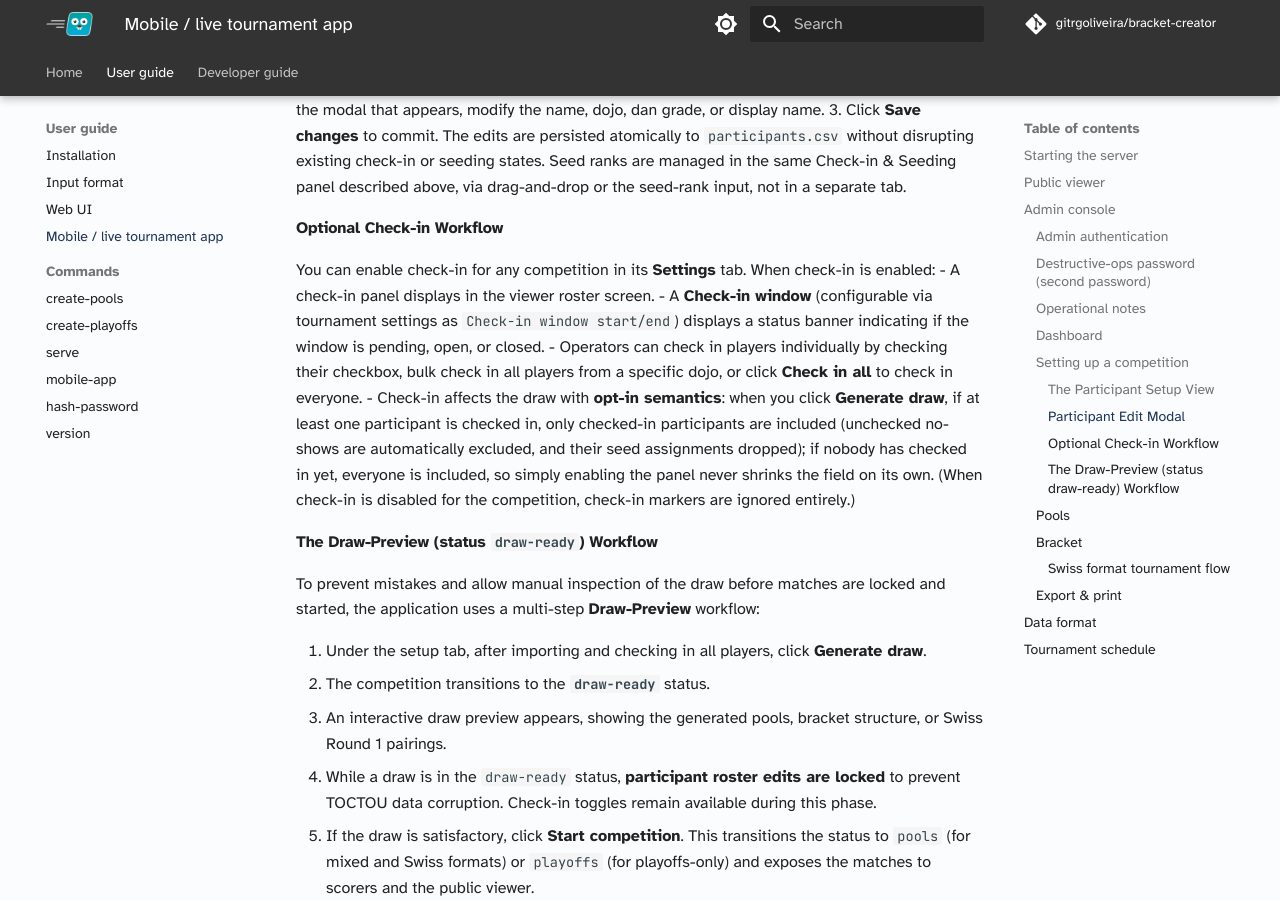
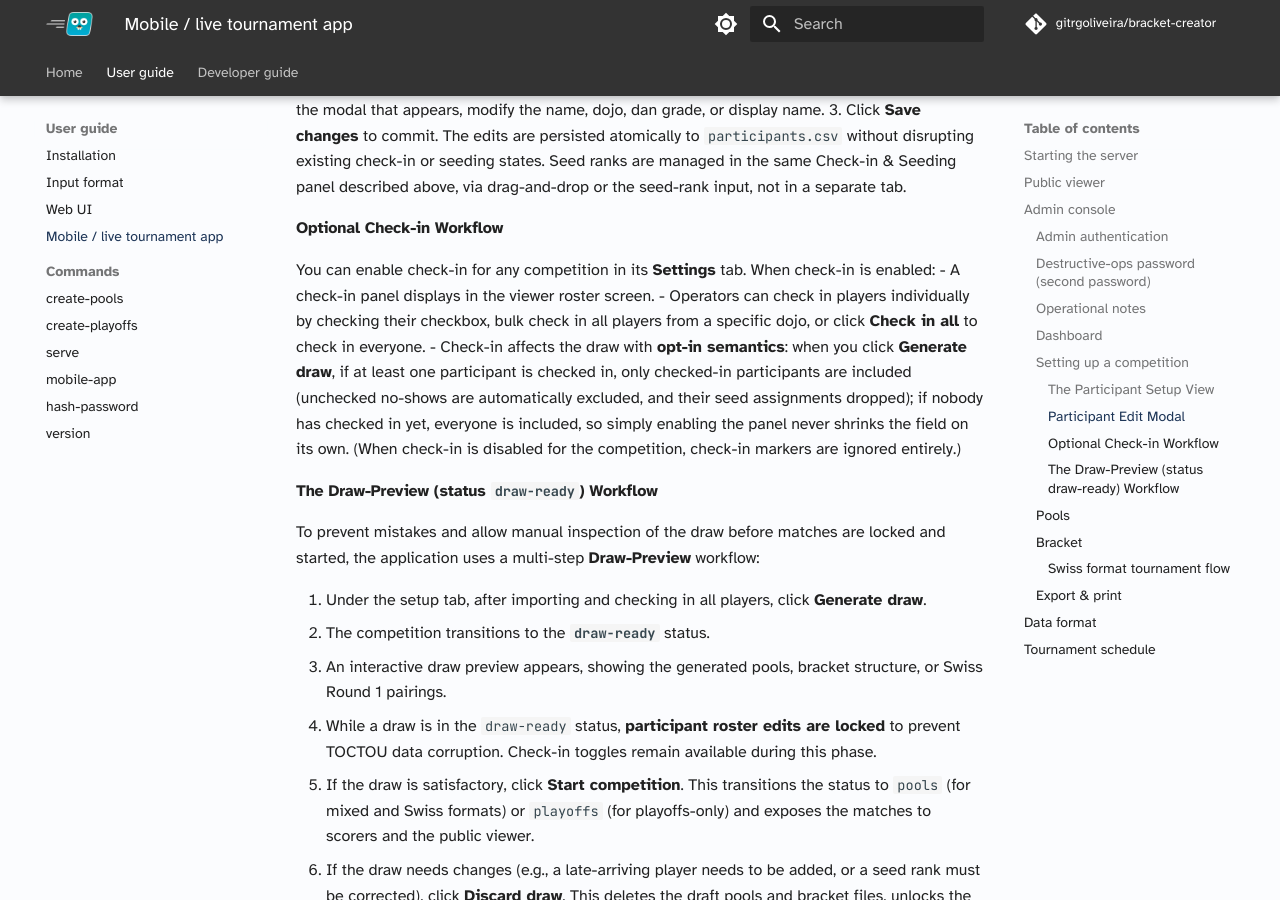
Before and after one commit to gitrgoliveira/bracket-creator, an MkDocs documentation site: the page built from docs/user-guide/mobile-app.md, in a window 1280 px wide and 900 px high, scrolled down 4813 px. Built offline with MkDocs 1.6.1 and Material for MkDocs 9.7.7, drawn with Linux system fonts in a browser that asks for light colours; comment, search, counter and statistics services are not loaded.

Commit message:
docs: document self-run auth bypass; remove phantom check-in-window
Copilot review round 2 on PR #322, all three verified against the code:

- openapi auth intro: document self-run mode (mode: self-run) bypassing the
  main-password gate for operational routes while keeping destructive/config
  routes gated (internal/mobileapp/middleware.go:326-355). Previously the
  top-level auth summary only described officiated mode.
- Remove checkInWindowStart / checkInWindowEnd from the Tournament schema and
  the 'Check-in window' bullet from mobile-app.md: state.Tournament has no such
  fields and there is no checkInWindow usage anywhere in the tree, so these
  documented a feature that does not exist. Swept the Tournament schema vs the
  Go struct: no other phantom fields (adminPassword is the only non-struct
  property and is legitimately write-only, json:"-").

Co-Authored-By: Claude Opus 4.8 <noreply@anthropic.com>

```diff
--- a/docs/user-guide/mobile-app.md
+++ b/docs/user-guide/mobile-app.md
@@ -164,7 +164,6 @@ To edit details of a single competitor (for spelling corrections, dojo transfers
 
 You can enable check-in for any competition in its **Settings** tab. When check-in is enabled:
 - A check-in panel displays in the viewer roster screen.
-- A **Check-in window** (configurable via tournament settings as `Check-in window start/end`) displays a status banner indicating if the window is pending, open, or closed.
 - Operators can check in players individually by checking their checkbox, bulk check in all players from a specific dojo, or click **Check in all** to check in everyone.
 - Check-in affects the draw with **opt-in semantics**: when you click **Generate draw**, if at least one participant is checked in, only checked-in participants are included (unchecked no-shows are automatically excluded, and their seed assignments dropped); if nobody has checked in yet, everyone is included, so simply enabling the panel never shrinks the field on its own. (When check-in is disabled for the competition, check-in markers are ignored entirely.)
 
```
Also changed, not shown: 1 other file.
